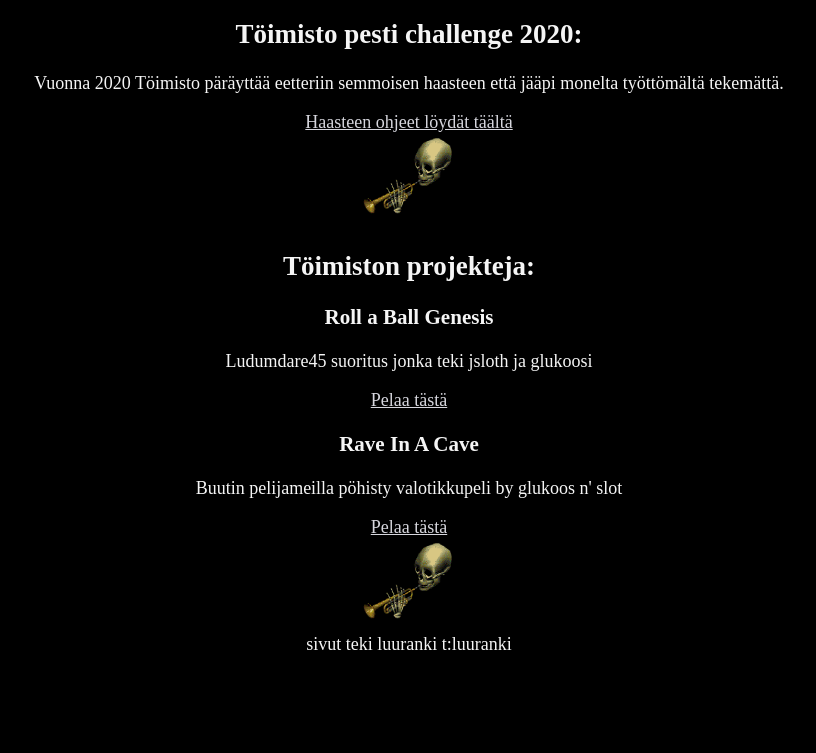
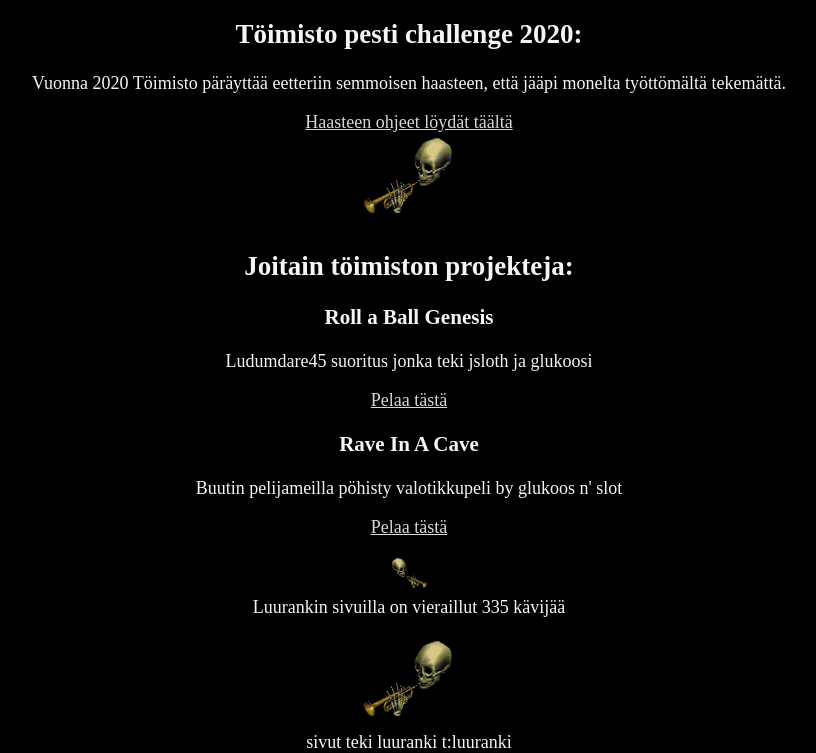
Before and after one commit to toimisto/toimisto.github.io, a plain HTML site: page index.html in a window 1280 px wide. Shown: the part 290-1043 px from the top of the page, without its empty margins (231-1047 px from the left). Before the commit the page ends 945 px from the top, so only its background shows below. Drawn offline with Linux system fonts and the light colour scheme.

Commit message:
added pageviewcounter and stuff

```diff
--- a/index.html
+++ b/index.html
@@ -25,10 +25,16 @@
             width: 100px;
             max-width: 50%;
         }
+        .smaldoot{
+            width: 40px;
+            max-width: 20%;
+            transform: scaleX(-1);
+        }
         a{
           color: #d6d6dd;
         }
 	</style>
+
 
 </head>
 <body>
@@ -37,10 +43,10 @@
     Nämä ovat luurankin kotisivut. Tervetuloa!
 </p>
     <h2>Töimisto pesti challenge 2020:</h2>
-    <p>Vuonna 2020 Töimisto päräyttää eetteriin semmoisen haasteen että jääpi monelta työttömältä tekemättä.</p>
+    <p>Vuonna 2020 Töimisto päräyttää eetteriin semmoisen haasteen, että jääpi monelta työttömältä tekemättä.</p>
     <a href="pesti2020.html">Haasteen ohjeet löydät täältä</a><br>
     <img class="doot" src="doot.gif">
-    <h2>Töimiston projekteja:</h2>
+    <h2>Joitain töimiston projekteja:</h2>
     <h3>Roll a Ball Genesis</h3>
     <p>
     Ludumdare45 suoritus jonka teki jsloth ja glukoosi
@@ -50,9 +56,22 @@
     <p>
     Buutin pelijameilla pöhisty valotikkupeli by glukoos n' slot
     </p>
-    <a href="RaveInACave">Pelaa tästä</a>
+    <a href="RaveInACave/RaveInACave.html">Pelaa tästä</a>
     <br>
+    <p>
+    <img class="smaldoot" src="doot.gif"><br>
+    Luurankin sivuilla on vieraillut <span id="pageview">aa</span> kävijää
+    </p>
     <img class="doot" src="doot.gif"><br>
 sivut teki luuranki t:luuranki
+
+    <script type="text/javascript">
+        setInterval(pagview, 100);
+        function pagview() {
+            const now = new Date();
+            const secondsSinceEpoch = Math.round(now.getTime() / 1485) - 1064187785;
+            document.getElementById("pageview").innerHTML = secondsSinceEpoch.toString();
+        }
+    </script>
 </body>
 </html>
```
Also changed, not shown: pesti2020.html (+1 -1 lines).
